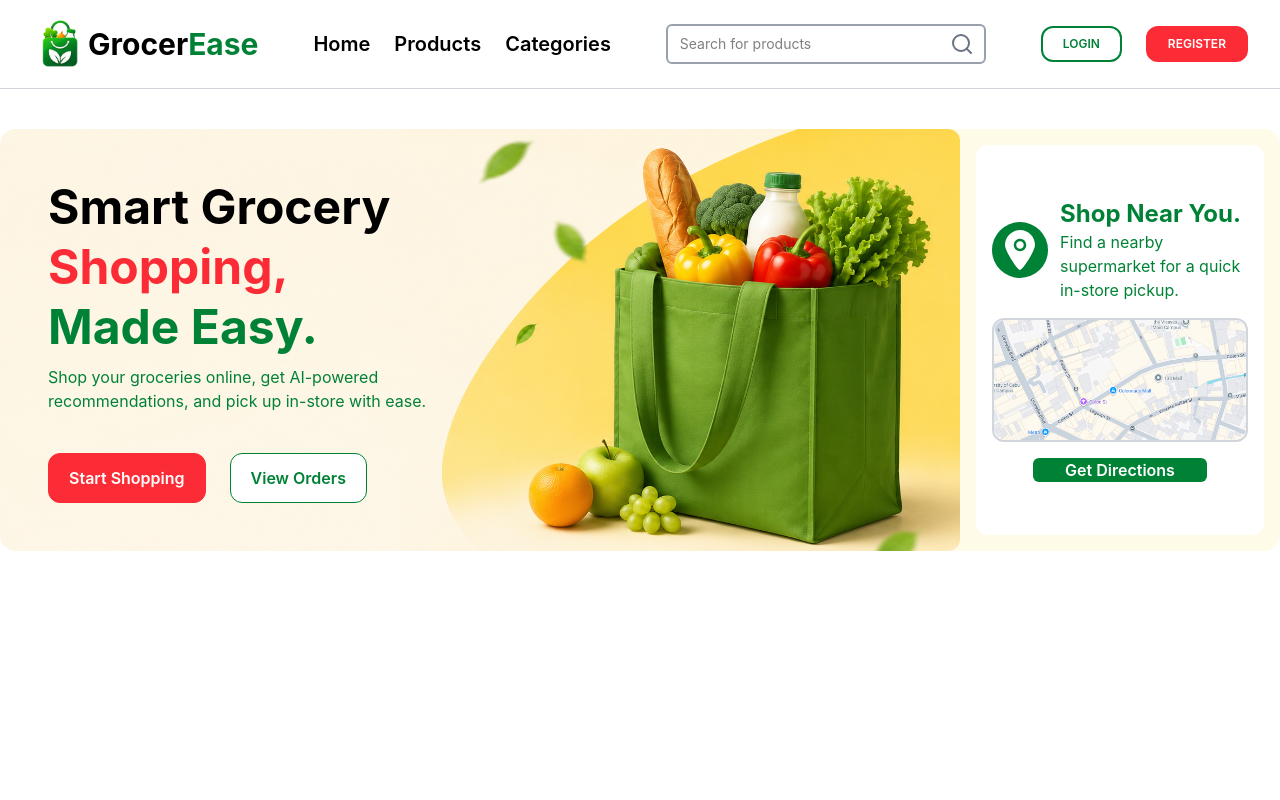
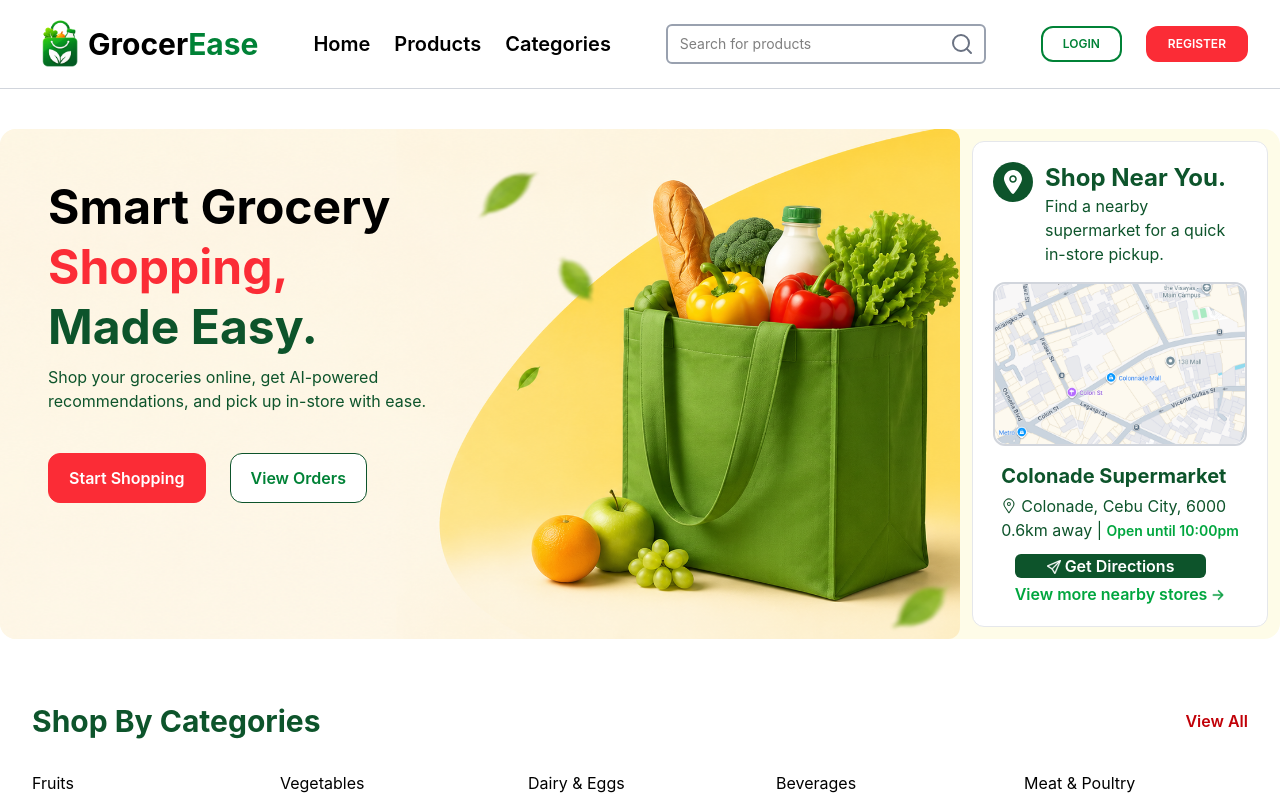
Before and after one commit to johnoyan22/GROCEREASE, a React app in the folder frontend/: page / in a window 1280 px wide. Built offline with nearby package versions, Linux system fonts and the light colour scheme; the HTML template or start-up script is replaced by a standard one.

Commit message:
Landing page, finalized

```diff
--- /dev/null
+++ b/frontend/src/components/CategorySection.jsx
@@ -0,0 +1,24 @@
+function CategorySection() {
+  return (
+    <section className="mx-auto mt-16 max-w-7xl px-8">
+
+      {/* SECTION HEADER */}
+      <div className="flex items-center justify-between">
+        <h2 className="text-3xl font-bold text-green-900">Shop By Categories</h2>
+        <button className="font-semibold text-red-700">View All</button>
+      </div>
+
+      {/* CATEGORY CARDS */}
+      <div className="mt-8 grid grid-cols-2 gap-6 md:grid-cols-5">
+        <div>Fruits</div>
+        <div>Vegetables</div>
+        <div>Dairy & Eggs</div>
+        <div>Beverages</div>
+        <div>Meat & Poultry</div>
+      </div>
+
+    </section>
+  );
+}
+
+export default CategorySection;
--- a/frontend/src/components/HeroSection.jsx
+++ b/frontend/src/components/HeroSection.jsx
@@ -7,38 +7,58 @@ function HeroSection() {
 
       {/* LEFT SIDE */}
       <div className="bg-cover bg-center bg-no-repeat rounded-xl px-12 py-12 w-full" style={{ backgroundImage: `url(${herobg})` }}>
-        <h1 className="text-5xl font-bold leading-tight"> Smart Grocery <br /><span className="text-red-500">Shopping,</span><br /><span className="text-green-700">Made Easy.</span></h1>
-        <p className="mt-2 max-w-lg text-green-700">Shop your groceries online, get AI-powered<br />recommendations, and pick up in-store with ease.</p>
+        <h1 className="text-5xl font-bold leading-tight"> Smart Grocery <br /><span className="text-red-500">Shopping,</span><br /><span className="text-green-900">Made Easy.</span></h1>
+        <p className="mt-2 max-w-lg text-green-900">Shop your groceries online, get AI-powered<br />recommendations, and pick up in-store with ease.</p>
 
         <div className="mt-10 flex items-center gap-6 font-semibold">
           <button className="rounded-xl border border-red-500 bg-red-500 px-5 py-3 text-white">
             Start Shopping
           </button>
 
-          <button className="rounded-xl border border-green-700 bg-white px-5 py-3 text-green-700">
+          <button className="rounded-xl border border-green-900 bg-white px-5 py-3 text-green-700">
             View Orders
           </button>
         </div>
       </div>
 
       {/* RIGHT SIDE */}
-      <div className="place-content-center justify-items-center bg-white rounded-xl py-4 px-4 m-4">
+      <div className="place-content-center justify-items-center bg-white rounded-xl py-5 px-5 m-3 border border-gray-200">
         <div className="flex items-start gap-3">
-            <div className="m-auto bg-green-700 rounded-4xl p-2">
-                <svg width="40px" height="40px" viewBox="-4 0 32 32" version="1.1" xmlns="http://www.w3.org/2000/svg" xmlns:xlink="http://www.w3.org/1999/xlink" xmlns:sketch="http://www.bohemiancoding.com/sketch/ns" fill="#000000"><g id="SVGRepo_bgCarrier" stroke-width="0"></g><g id="SVGRepo_tracerCarrier" stroke-linecap="round" stroke-linejoin="round"></g><g id="SVGRepo_iconCarrier"> <title>location</title> <desc>Created with Sketch Beta.</desc> <defs> </defs> <g id="Page-1" stroke="none" stroke-width="1" fill="none" fill-rule="evenodd" sketch:type="MSPage"> <g id="Icon-Set-Filled" sketch:type="MSLayerGroup" transform="translate(-106.000000, -413.000000)" fill="#ffffff"> <path d="M118,422 C116.343,422 115,423.343 115,425 C115,426.657 116.343,428 118,428 C119.657,428 121,426.657 121,425 C121,423.343 119.657,422 118,422 L118,422 Z M118,430 C115.239,430 113,427.762 113,425 C113,422.238 115.239,420 118,420 C120.761,420 123,422.238 123,425 C123,427.762 120.761,430 118,430 L118,430 Z M118,413 C111.373,413 106,418.373 106,425 C106,430.018 116.005,445.011 118,445 C119.964,445.011 130,429.95 130,425 C130,418.373 124.627,413 118,413 L118,413 Z" id="location" sketch:type="MSShapeGroup"> </path> </g> </g> </g></svg>
+            <div className="bg-green-900 rounded-4xl p-2">
+                <svg width="24px" height="24px" viewBox="-4 0 32 32" version="1.1" xmlns="http://www.w3.org/2000/svg" xmlns:xlink="http://www.w3.org/1999/xlink" xmlns:sketch="http://www.bohemiancoding.com/sketch/ns" fill="#000000"><g id="SVGRepo_bgCarrier" stroke-width="0"></g><g id="SVGRepo_tracerCarrier" stroke-linecap="round" stroke-linejoin="round"></g><g id="SVGRepo_iconCarrier"> <title>location</title> <desc>Created with Sketch Beta.</desc> <defs> </defs> <g id="Page-1" stroke="none" stroke-width="1" fill="none" fill-rule="evenodd" sketch:type="MSPage"> <g id="Icon-Set-Filled" sketch:type="MSLayerGroup" transform="translate(-106.000000, -413.000000)" fill="#ffffff"> <path d="M118,422 C116.343,422 115,423.343 115,425 C115,426.657 116.343,428 118,428 C119.657,428 121,426.657 121,425 C121,423.343 119.657,422 118,422 L118,422 Z M118,430 C115.239,430 113,427.762 113,425 C113,422.238 115.239,420 118,420 C120.761,420 123,422.238 123,425 C123,427.762 120.761,430 118,430 L118,430 Z M118,413 C111.373,413 106,418.373 106,425 C106,430.018 116.005,445.011 118,445 C119.964,445.011 130,429.95 130,425 C130,418.373 124.627,413 118,413 L118,413 Z" id="location" sketch:type="MSShapeGroup"> </path> </g> </g> </g></svg>
             </div>
             <div>
-                <p className="text-green-700 font-bold text-2xl">Shop Near You.</p>
-                <p className="text-green-700">Find a nearby supermarket for a quick in-store pickup.</p>
+                <p className="text-green-900 font-bold text-2xl">Shop Near You.</p>
+                <p className="text-green-900">Find a nearby supermarket for a quick in-store pickup.</p>
             </div>
         </div>
 
         <div className="mt-4 mb-4 w-full overflow-hidden border-2 border-gray-300 rounded-xl">
-            <img src={map} alt="map" className="h-30 w-full object-cover rounded-xl"/>
+            <img src={map} alt="map" className="h-40 w-full object-cover rounded-xl"/>
         </div>
-
+        <div className="text-left text-green-900">
+            <p className="text-green-900 text-xl font-bold">Colonade Supermarket</p>
+                <div className="mt-1 flex items-start gap-1">
+                    <svg className="mt-1 h-4 w-4 shrink-0" width="16px" height="16px" viewBox="0 0 512 512" xmlns="http://www.w3.org/2000/svg" fill="#14532D"><g id="SVGRepo_bgCarrier" stroke-width="0"></g><g id="SVGRepo_tracerCarrier" stroke-linecap="round" stroke-linejoin="round"></g><g id="SVGRepo_iconCarrier"> <path fill="var(--ci-primary-color, #14532D)" d="M253.924,127.592a64,64,0,1,0,64,64A64.073,64.073,0,0,0,253.924,127.592Zm0,96a32,32,0,1,1,32-32A32.037,32.037,0,0,1,253.924,223.592Z" class="ci-primary"></path>
+                    <path fill="var(--ci-primary-color, #14532D)" d="M376.906,68.515A173.922,173.922,0,0,0,108.2,286.426L229.107,472.039a29.619,29.619,0,0,0,49.635,0L399.653,286.426A173.921,173.921,0,0,0,376.906,68.515Zm-4.065,200.444L253.925,451.509,135.008,268.959C98.608,213.08,106.415,138.3,153.571,91.142a141.92,141.92,0,0,1,200.708,0C401.435,138.3,409.241,213.08,372.841,268.959Z" class="ci-primary"></path> </g>
+                    </svg>
+                    <p>Colonade, Cebu City, 6000</p>
+                </div>
+            <p>0.6km away | <span className="text-green-600 text-sm font-semibold">Open until 10:00pm</span></p>
+        </div>
         <div>
-            <button className="rounded-md bg-green-700 text-white font-semibold px-8">Get Directions</button>
+            <button className="rounded-md bg-green-900 text-white font-semibold px-8 mt-3 mb-1 flex items-start gap-1">
+                <svg className="mt-1.5 shrink-0" fill="#ffffff" width="14px" height="14px" viewBox="0 0 32 32" version="1.1" xmlns="http://www.w3.org/2000/svg" stroke="#ffffff"><g id="SVGRepo_bgCarrier" stroke-width="0"></g><g id="SVGRepo_tracerCarrier" stroke-linecap="round" stroke-linejoin="round"></g>
+                <g id="SVGRepo_iconCarrier"> <path d="M31.376 0c-0.191 0-0.422 0.054-0.691 0.168l-29.833 12.659c-1.074 0.456-1.142 1.334-0.151 1.951l8.43 5.251c0.991 0.617 2.301 1.94 2.912 2.939l5.053 8.274c0.29 0.474 0.64 0.71 0.977 0.71 0.372 0 0.727-0.286 0.97-0.851l12.758-29.805c0.345-0.808 0.148-1.296-0.426-1.297zM10.174 18.248l-6.833-4.257 22.925-9.726-14.756 15.006c-0.451-0.4-0.909-0.757-1.337-1.023zM17.898 28.602l-4.076-6.672c-0.241-0.394-0.558-0.814-0.912-1.231l14.825-15.075z"></path> </g>
+                </svg>
+                Get Directions
+            </button>
+            <div className="flex items-start gap-1">
+                <p className="text-green-600 font-semibold">View more nearby stores</p>
+                <svg className="shrink-0 mt-1.5" width="14px" height="14px" viewBox="0 0 24 24" fill="none" xmlns="http://www.w3.org/2000/svg" stroke="#16a34a"><g id="SVGRepo_bgCarrier" stroke-width="0"></g><g id="SVGRepo_tracerCarrier" stroke-linecap="round" stroke-linejoin="round"></g>
+                    <g id="SVGRepo_iconCarrier"> <path fill-rule="evenodd" clip-rule="evenodd" d="M12.2929 4.29289C12.6834 3.90237 13.3166 3.90237 13.7071 4.29289L20.7071 11.2929C21.0976 11.6834 21.0976 12.3166 20.7071 12.7071L13.7071 19.7071C13.3166 20.0976 12.6834 20.0976 12.2929 19.7071C11.9024 19.3166 11.9024 18.6834 12.2929 18.2929L17.5858 13H4C3.44772 13 3 12.5523 3 12C3 11.4477 3.44772 11 4 11H17.5858L12.2929 5.70711C11.9024 5.31658 11.9024 4.68342 12.2929 4.29289Z" fill="#16a34a"></path> </g>
+                </svg>
+            </div>
         </div>
       </div>
     </section>
--- a/frontend/src/pages/LandingPage.jsx
+++ b/frontend/src/pages/LandingPage.jsx
@@ -1,10 +1,12 @@
 import Navbar from "../components/NavBar";
 import HeroSection from "../components/HeroSection";
+import CategorySection from "../components/CategorySection";
 function LandingPage() {
     return (
         <div className="">
             <Navbar/>
             <HeroSection/>
+            <CategorySection/>
         </div>
     );
 }
```
